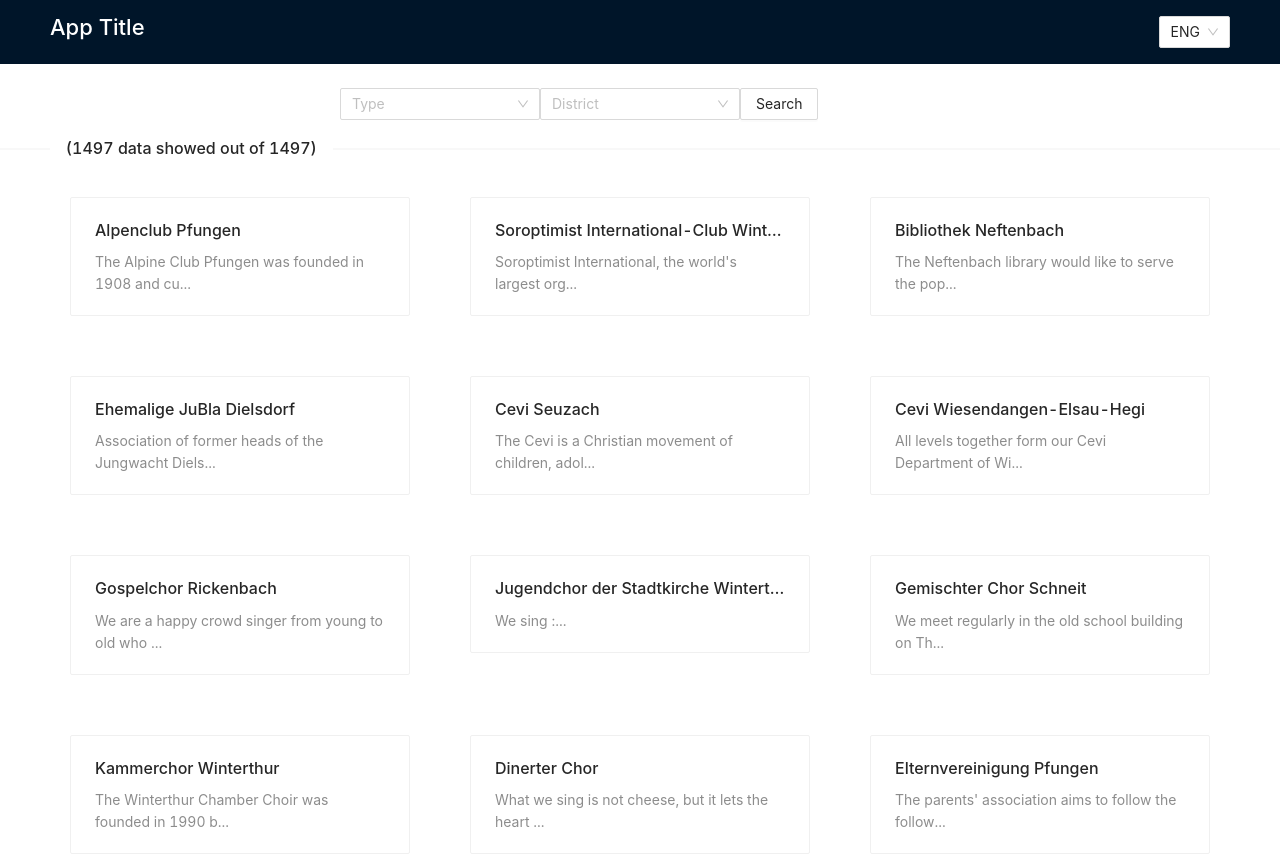
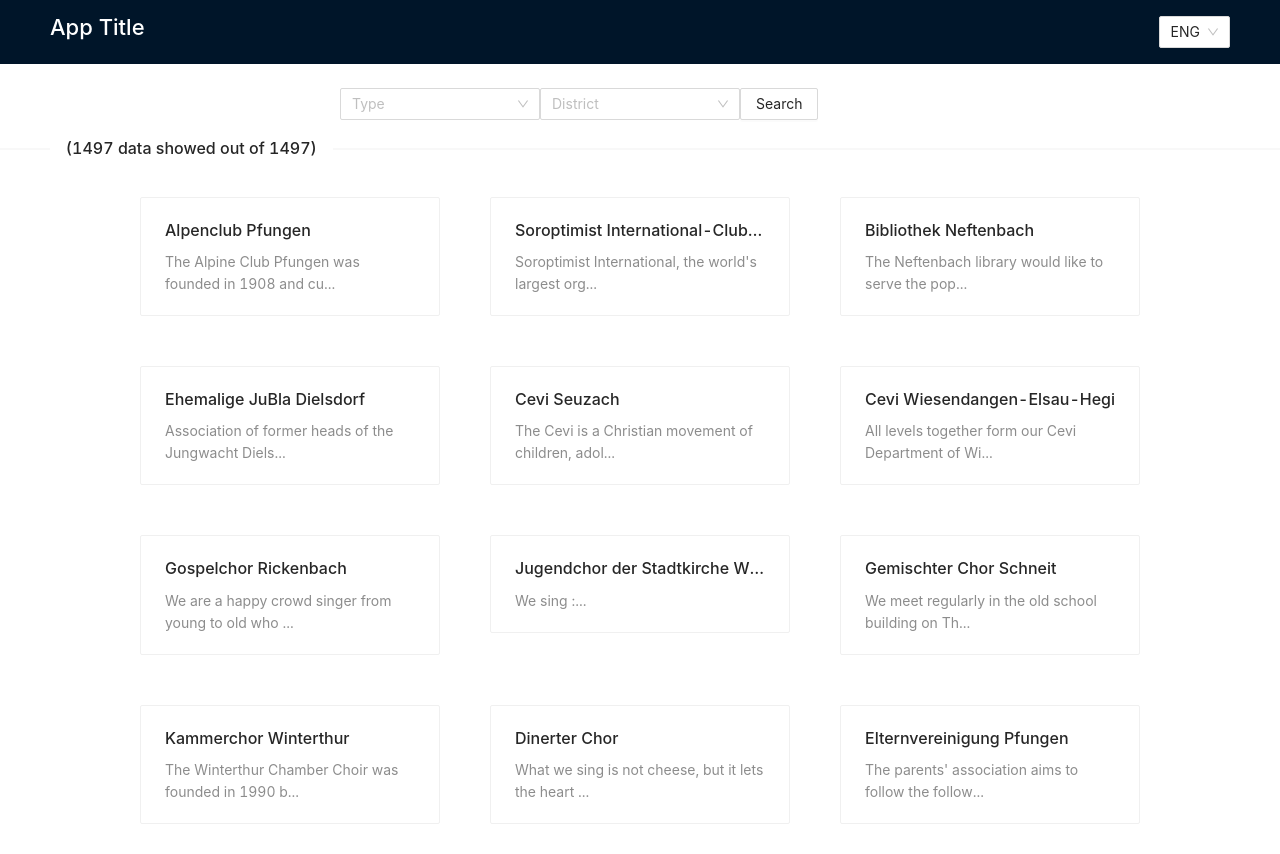
Before and after one commit to mrron313/vuejs-listings-details-view, a Vue app: page / in a window 1280 px wide. Shown: the top 854 px of the page. Built offline with nearby package versions, Linux system fonts and the light colour scheme; what @fawmi/vue-google-maps would draw is missing.

Commit message:
margin fixes on list item

```diff
--- a/src/components/Listings/LisitingItem.vue
+++ b/src/components/Listings/LisitingItem.vue
@@ -1,6 +1,6 @@
 <template>
   <a-col flex="'200px'">
-    <a-card hoverable style="width: 340px; margin: 20px" @click="goToDetails(item.id)">
+    <a-card hoverable style="max-width: 300px; margin: 20px" @click="goToDetails(item.id)">
       <a-card-meta :title="item.AN">
         <template #description>{{ this.shortentDescription(item.Description[store.lng]) }}</template>
       </a-card-meta>
--- a/src/components/Listings/index.vue
+++ b/src/components/Listings/index.vue
@@ -1,5 +1,5 @@
 <template>
-    <a-row type="flex" justify="center" :style="{ gap: '20px' }">
+    <a-row type="flex" justify="center" :style="{ gap: '10px' }">
       <LisitingItem v-for="item in lists" :item="item" :key="item.id" />
     </a-row>
 </template>
```
